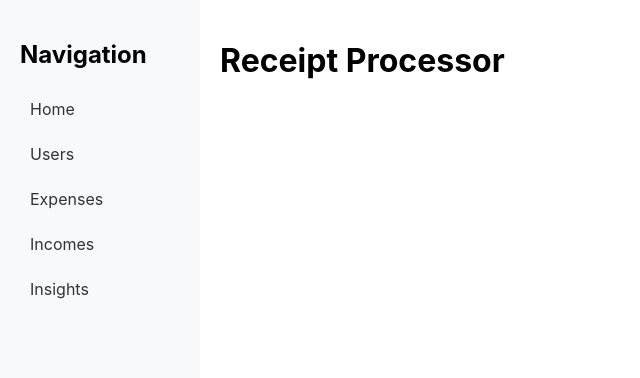
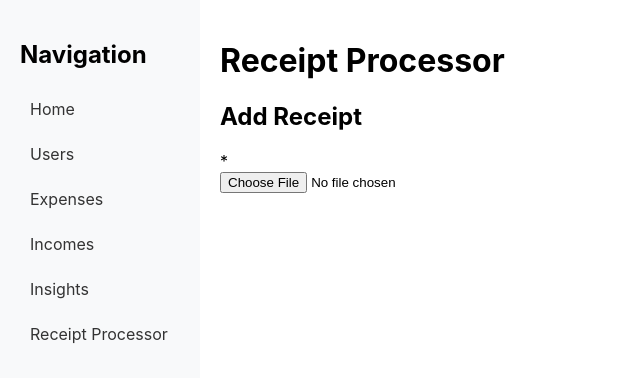
Before and after one commit to JCReed26/ABET, a React (Create React App) app in the folder frontend/: page /receipt-processor in a window 1280 px wide. Shown: the top 378 px of the page, without its empty margins (0-640 px from the left). Built offline with nearby package versions, Linux system fonts and the light colour scheme.

Commit message:
the image upload is set and ready for API to be built and integrated into the app

```diff
--- a/frontend/src/components/sidebar.js
+++ b/frontend/src/components/sidebar.js
@@ -30,6 +30,7 @@ function Sidebar() {
           <Link to="/expenses" style={linkStyle}>Expenses</Link>
           <Link to="/incomes" style={linkStyle}>Incomes</Link>
           <Link to="/insights" style={linkStyle}>Insights</Link>
+          <Link to="/receipt-processor" style={linkStyle}>Receipt Processor</Link>
         </div>
       );
 }
--- a/frontend/src/views/receipt-processor.js
+++ b/frontend/src/views/receipt-processor.js
@@ -1,9 +1,22 @@
 import React from 'react';
 
 function ReceiptProcessor() {
+
+    const handleFileUpload = (event) => {
+        const file = event.target.files[0];
+        console.log(file);
+    }
+
     return (
         <div>
             <h1>Receipt Processor</h1>
+            <h2>Add Receipt</h2>
+            <div className="mb-1">
+                <span className='font-css top'>*</span>
+                <div className=''>
+                    <input type='file' id='file-input' accept='.jpg, .png, .jpeg' className='form-control' onChange={handleFileUpload} />
+                </div>
+            </div>
         </div>
     );
 }
```
